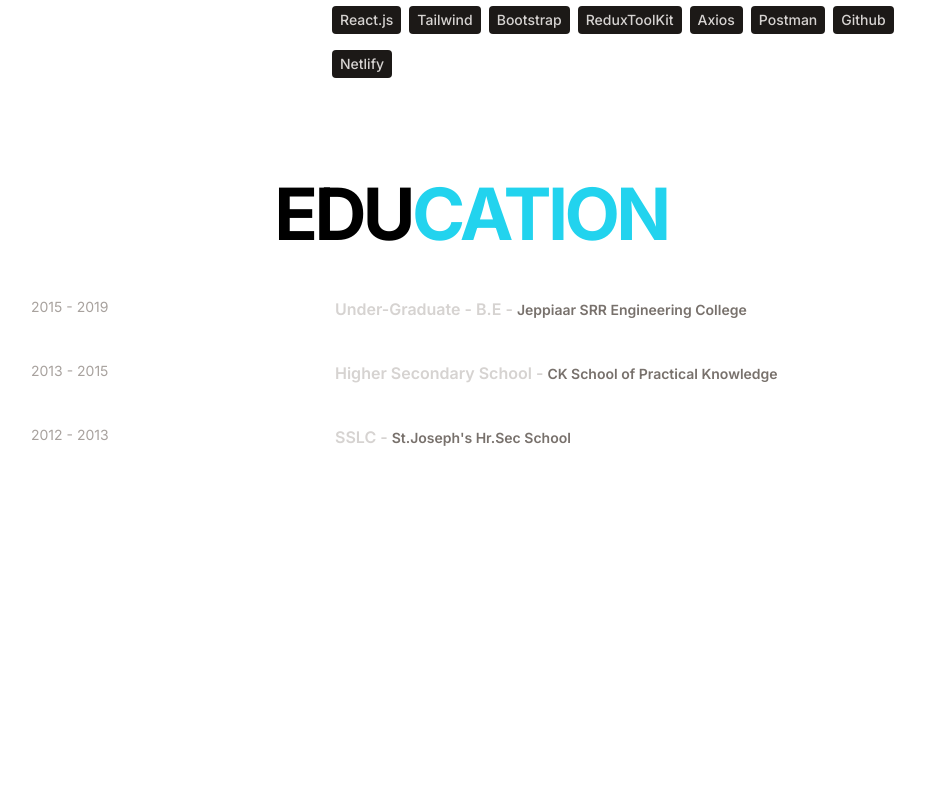
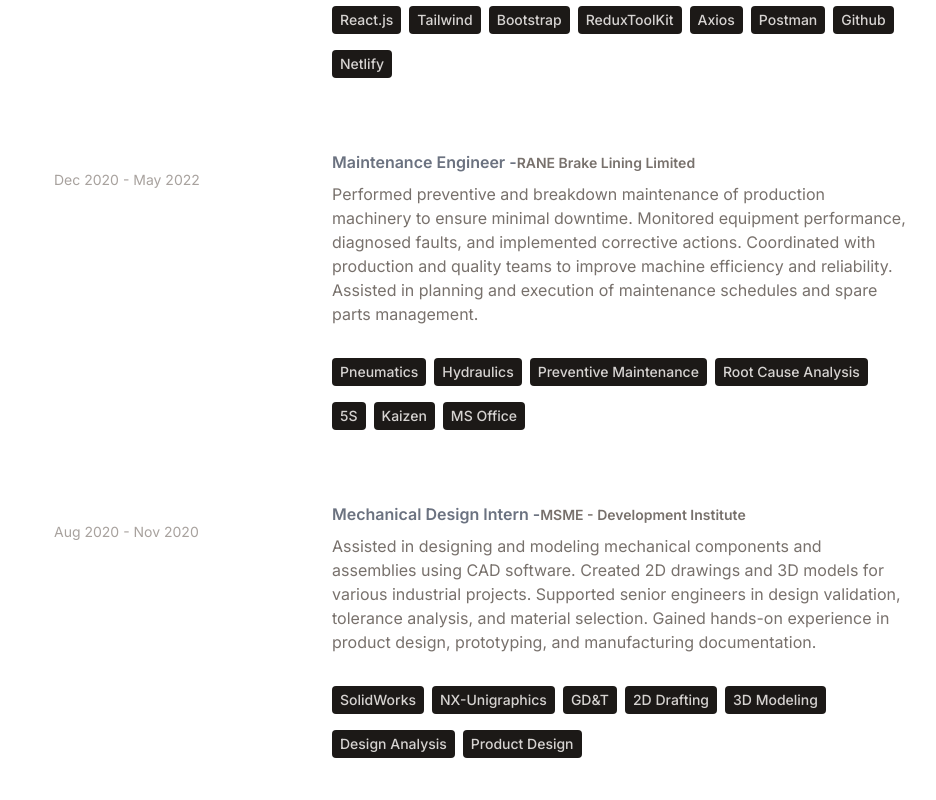
Before and after one commit to Nirmaljohn24/Johnson_Portfolio, a React (Vite) app: page / in a window 1280 px wide. Shown: the part 4660-5460 px from the top of the page, without its empty margins (169-1105 px from the left). Built offline with nearby package versions, Linux system fonts and the light colour scheme.

Commit message:
Updated project with latest changes

```diff
--- a/src/constants/index.js
+++ b/src/constants/index.js
@@ -35,7 +35,25 @@
     company: "TripAlive.me Technology private limited",
     description: `Designed and developed user interfaces for web applications using  React. Worked closely with backend developers to integrate frontend components with Node.js APIs. Implemented responsive designs and optimized frontend performance.`,
     technologies: ["React.js", "Tailwind", "Bootstrap", "ReduxToolKit", "Axios","Postman","Github","Netlify"]
-  }
+  },
+  {
+  year: "Dec 2020 - May 2022",
+  role: "Maintenance Engineer",
+  company: "RANE Brake Lining Limited",
+  description: `Performed preventive and breakdown maintenance of production machinery to ensure minimal downtime. Monitored equipment performance, diagnosed faults, and implemented corrective actions. Coordinated with production and quality teams to improve machine efficiency and reliability. Assisted in planning and execution of maintenance schedules and spare parts management.`,
+  technologies: [ "Pneumatics", "Hydraulics", "Preventive Maintenance", "Root Cause Analysis", "5S", "Kaizen", "MS Office"]
+},
+{
+  year: "Aug 2020 - Nov 2020",
+  role: "Mechanical Design Intern",
+  company: "MSME - Development Institute",
+  description: `Assisted in designing and modeling mechanical components and assemblies using CAD software. Created 2D drawings and 3D models for various industrial projects. Supported senior engineers in design validation, tolerance analysis, and material selection. Gained hands-on experience in product design, prototyping, and manufacturing documentation.`,
+  technologies: ["SolidWorks", "NX-Unigraphics", "GD&T", "2D Drafting", "3D Modeling", "Design Analysis", "Product Design"]
+}
+
+
+
+
 ];
 
 export const EDUCATION = [
```
